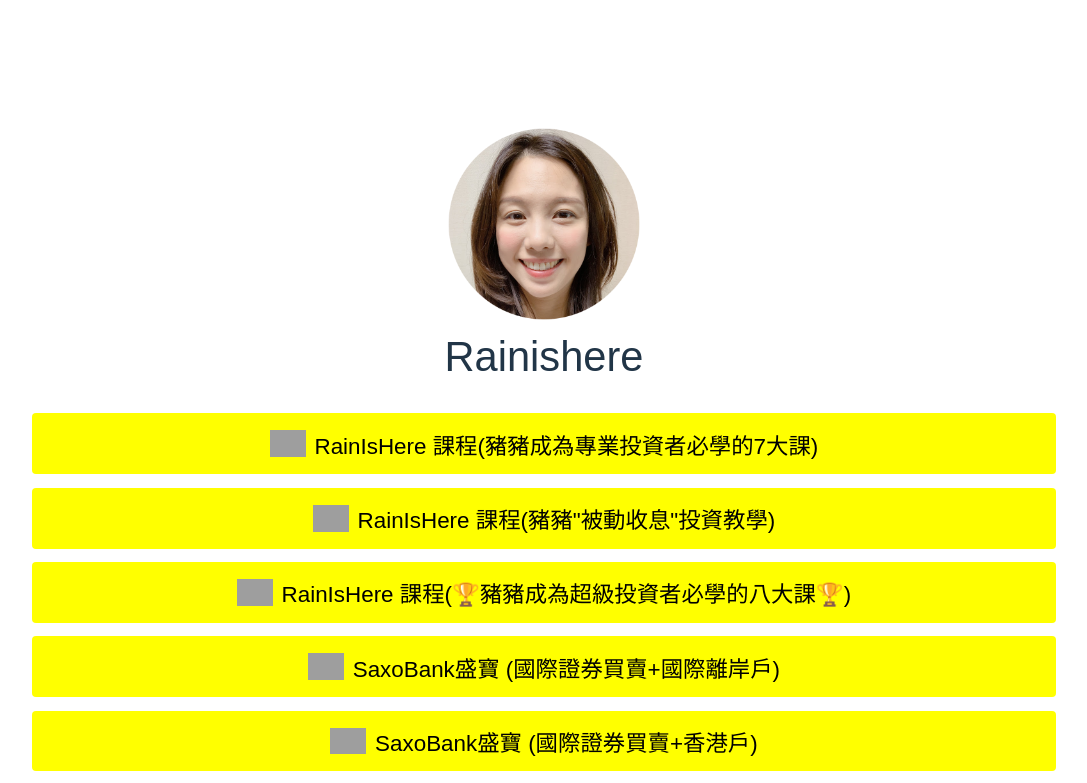
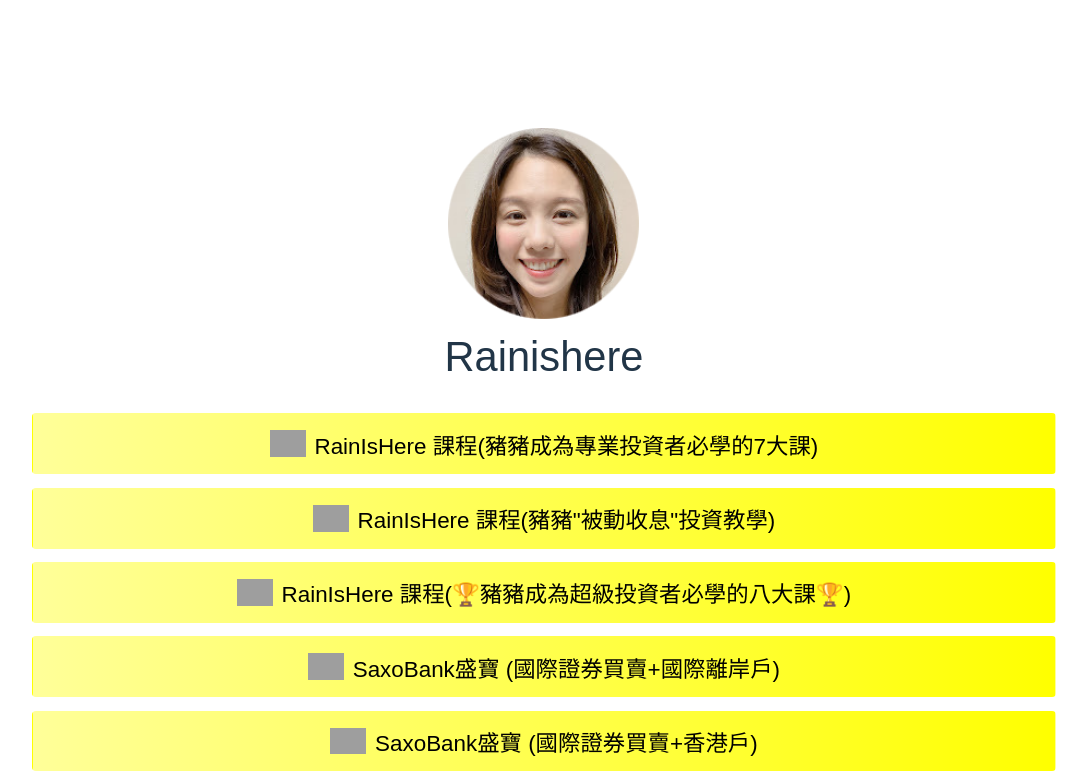
Before and after one commit to investingwithrain/linktree, a React (Vite) app: page / in a window 1280 px wide. Shown: the top 783 px of the page, without its empty margins (96-1183 px from the left). Built offline with nearby package versions, Linux system fonts and the light colour scheme; grey boxes are pictures that could not be loaded; a web font is replaced by a local one.

Commit message:
obtimise

```diff
--- a/src/App.jsx
+++ b/src/App.jsx
@@ -2,7 +2,7 @@
 import './App.css'
 import "@fontsource/roboto"; // Defaults to weight 400.
 import Link from './Link.jsx';
-import logo from '/rainishere_l.png'
+import logo from '/rainishere_s.png'
 import './fonts.css'
 
 
--- a/src/Link.css
+++ b/src/Link.css
@@ -2,7 +2,7 @@
 .link {
     width: 80vw;
     border-radius: 4px;
-    background: #ffff00;
+    background: linear-gradient(to right, #ffff99, #ffff00); /* Gradient background */
     color: #000;
     font-size: 1.4em;
     font-family: 'HKFont', sans-serif;
--- a/src/index.css
+++ b/src/index.css
@@ -5,7 +5,7 @@
 
   color-scheme: light dark;
   color: rgba(255, 255, 255, 0.87);
-  background-color: #242424;
+  background-color: linear-gradient(to top right, #2c2c2c, #000000);
 
   font-synthesis: none;
   text-rendering: optimizeLegibility;
```
